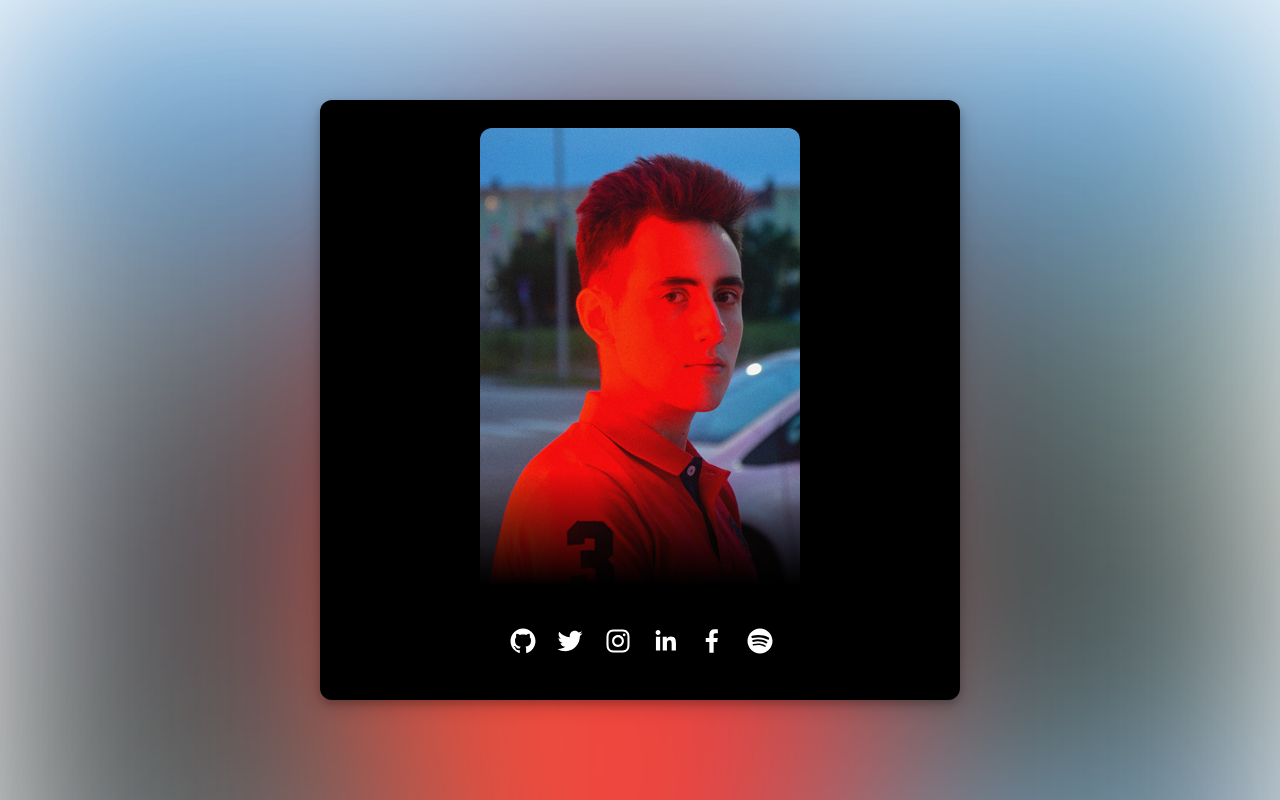
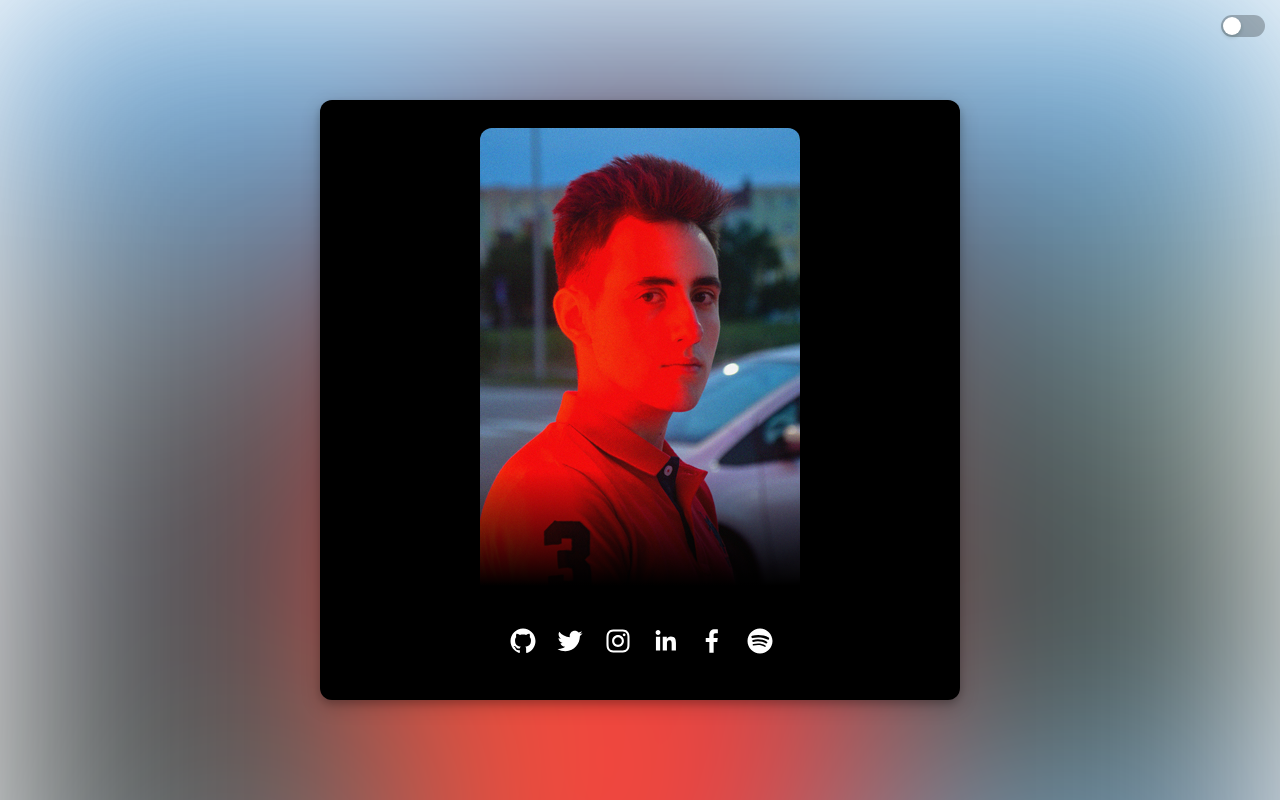
Before and after one commit to Blindeen/my-links-page, a React (Create React App) app: page / in a window 1280 px wide. Built offline with nearby package versions, Linux system fonts and the light colour scheme.

Commit message:
add light theme

```diff
--- a/src/Pages/MainPage/index.js
+++ b/src/Pages/MainPage/index.js
@@ -1,35 +1,21 @@
-import { Col, Row } from 'antd';
+import { useState } from 'react';
+import { Col, Row, Switch } from 'antd';
 
-import { CardCol, LayoutRow, SocialsRow, StyledIconCol, StyledImageCol, StyledImg, StyledSocialIcon } from './styles';
+import {
+  CardCol,
+  LayoutRow,
+  SocialsRow,
+  StyledIconCol,
+  StyledImageCol,
+  StyledImg,
+  StyledSocialIcon,
+  SwitchDiv,
+} from './styles';
 import palette from '../../palette';
+import socialLinks from '../../socialLinks';
 
 const MainPage = () => {
-  const socialLinks = [
-    {
-      link: 'https://github.com/Blindeen',
-      color: palette.github,
-    },
-    {
-      link: 'https://twitter.com/kubaszmajda',
-      color: palette.twitterBlue,
-    },
-    {
-      link: 'https://www.instagram.com/kubaszmajda/',
-      color: palette.instagramPink,
-    },
-    {
-      link: 'https://www.linkedin.com/in/jakub-szmajda-773742265/',
-      color: palette.linkedinBlue,
-    },
-    {
-      link: 'https://www.facebook.com/kubaszmajda/',
-      color: palette.facebookBlue,
-    },
-    {
-      link: 'https://open.spotify.com/user/kszmajda?si=d7adbf43f4ed4319',
-      color: palette.spotifyGreen,
-    },
-  ];
+  const [lightTheme, setLightTheme] = useState(false);
 
   const socialLinksJSX = socialLinks.map(({ link, color }, index) => (
     <Col key={index} xs={{ span: 24 }} lg={{ span: 4 }}>
@@ -39,7 +25,7 @@ const MainPage = () => {
             key={index}
             url={link}
             target='_blank'
-            fgColor={palette.white}
+            fgColor={lightTheme ? palette.black : palette.white}
             bgColor='transparent'
             color={color}
           />
@@ -51,12 +37,16 @@ const MainPage = () => {
   return (
     <LayoutRow>
       <StyledImg src='/my-links-page/assets/red-face-avatar.jpg' />
+      <SwitchDiv>
+        <Switch type='primary' onClick={() => setLightTheme(!lightTheme)} />
+      </SwitchDiv>
       <CardCol
         xs={{ span: 24 }}
         sm={{ span: 16, offset: 4 }}
         md={{ span: 16, offset: 4 }}
         lg={{ span: 12, offset: 6 }}
         xxl={{ span: 10, offset: 7 }}
+        light={lightTheme}
       >
         <Row>
           <StyledImageCol
@@ -64,6 +54,7 @@ const MainPage = () => {
             sm={{ span: 16, offset: 4 }}
             md={{ span: 16, offset: 4 }}
             lg={{ span: 12, offset: 6 }}
+            light={lightTheme}
           />
         </Row>
         <SocialsRow>
--- a/src/Pages/MainPage/styles.js
+++ b/src/Pages/MainPage/styles.js
@@ -25,10 +25,15 @@ export const SocialsRow = styled(Row)`
 `;
 
 export const StyledImageCol = styled(Col)`
-  background-image: linear-gradient(to bottom, transparent 75%, ${palette.black}),
+  background-image: linear-gradient(
+      to bottom,
+      transparent 75%,
+      ${(props) => (props.light ? palette.white : palette.black)}
+    ),
     url('/my-links-page/assets/red-face-avatar.jpg');
   height: 458px;
   background-size: cover;
+  background-position-x: center;
   border-radius: 12px 12px 0 0;
 
   @media (max-width: 480px) {
@@ -37,7 +42,7 @@ export const StyledImageCol = styled(Col)`
 `;
 
 export const CardCol = styled(Col)`
-  background-color: black;
+  background-color: ${(props) => (props.light ? palette.white : palette.black)};
   border-radius: 12px;
   padding: 28px 0 0 0;
   box-shadow: 0 4px 8px 0 rgba(0, 0, 0, 0.2), 0 6px 20px 0 rgba(0, 0, 0, 0.19);
@@ -76,3 +81,13 @@ export const StyledImg = styled.img`
   filter: blur(104px);
   opacity: 0.8;
 `;
+
+export const SwitchDiv = styled.div`
+  position: absolute;
+  top: 15px;
+  right: 15px;
+
+  @media (max-width: 992px) {
+    display: none;
+  }
+`;
```
